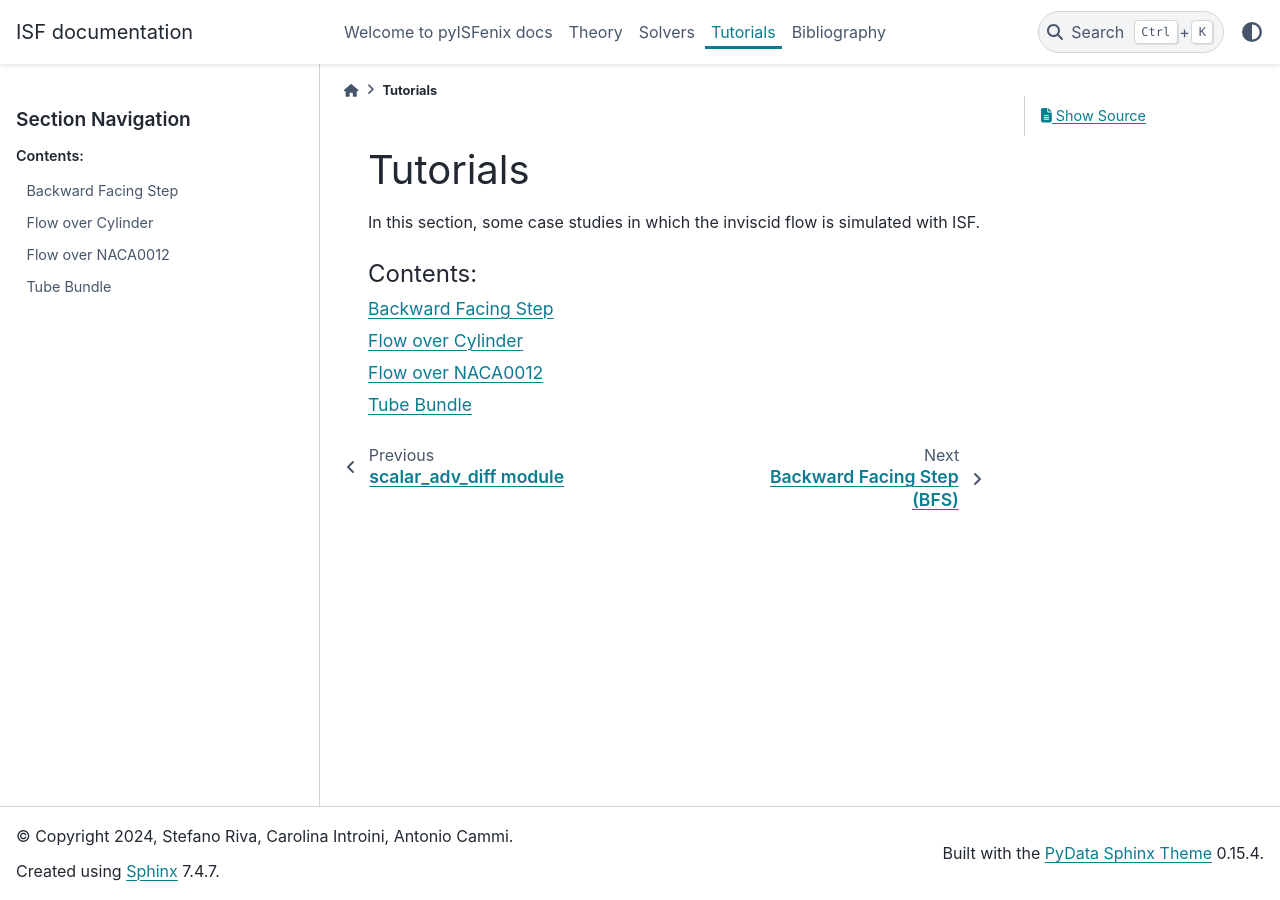
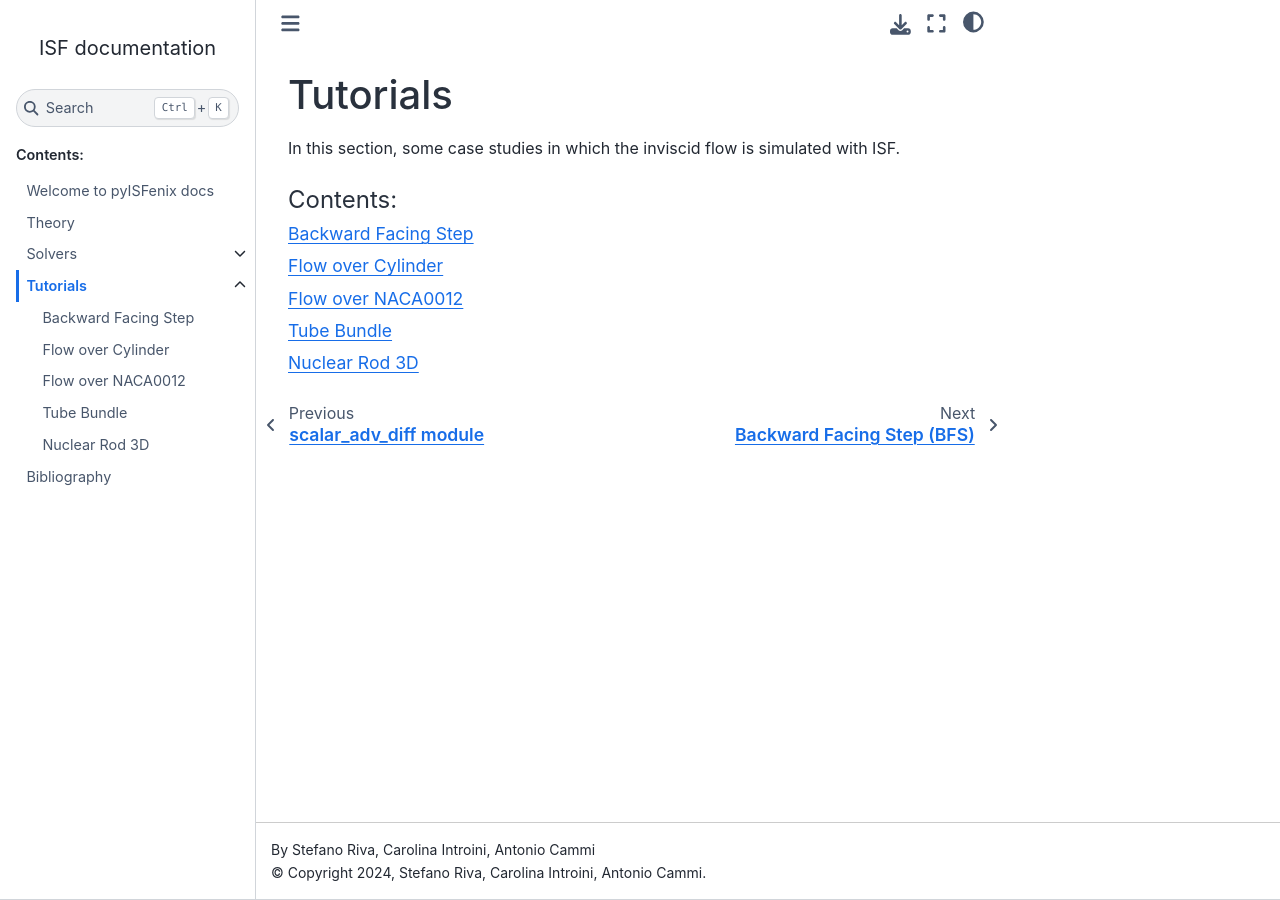
Before and after one commit to ERMETE-Lab/MP-pyISFenix, a Sphinx documentation site: the page built from docs/tutorials.rst, in a window 1280 px wide. Built offline with Sphinx 7.4.7 and the Sphinx Book theme 1.1.4, drawn with Linux system fonts in a browser that asks for light colours; pages that are not in the unit, such as notebooks, are missing from menus.

Commit message:
Add NUTHOS14 code + little fixes

```diff
--- a/docs/conf.py
+++ b/docs/conf.py
@@ -74,6 +74,6 @@ autodoc_mock_imports = ["dolfinx", "ufl", "petsc4py", "pyvista", "h5py"]
 
 # Options for HTML output
 # html_theme = 'sphinx_rtd_theme'
-html_theme = 'pydata_sphinx_theme'
-# html_theme = 'sphinx_book_theme'
+# html_theme = 'pydata_sphinx_theme'
+html_theme = 'sphinx_book_theme'
 # html_theme = 'sphinx_pdj_theme'
--- a/docs/tutorials.rst
+++ b/docs/tutorials.rst
@@ -12,3 +12,4 @@ In this section, some case studies in which the inviscid flow is simulated with
         Flow over NACA0012 <tutorials/03_ISF_NACA0012.ipynb>
         Tube Bundle <tutorials/04_ISF_tube_bundle.ipynb>
         Buoyant Tube Bundle <tutorials/05_buoISF_tube_bundle.ipynb>
+        Nuclear Rod 3D <tutorials/06_ISF_NuclearRod3D.ipynb>
```
Also changed, not shown: README.md (+1 -0 lines), docs/tutorials/06_ISF_NuclearRod3D.ipynb (added), 2 other files.
